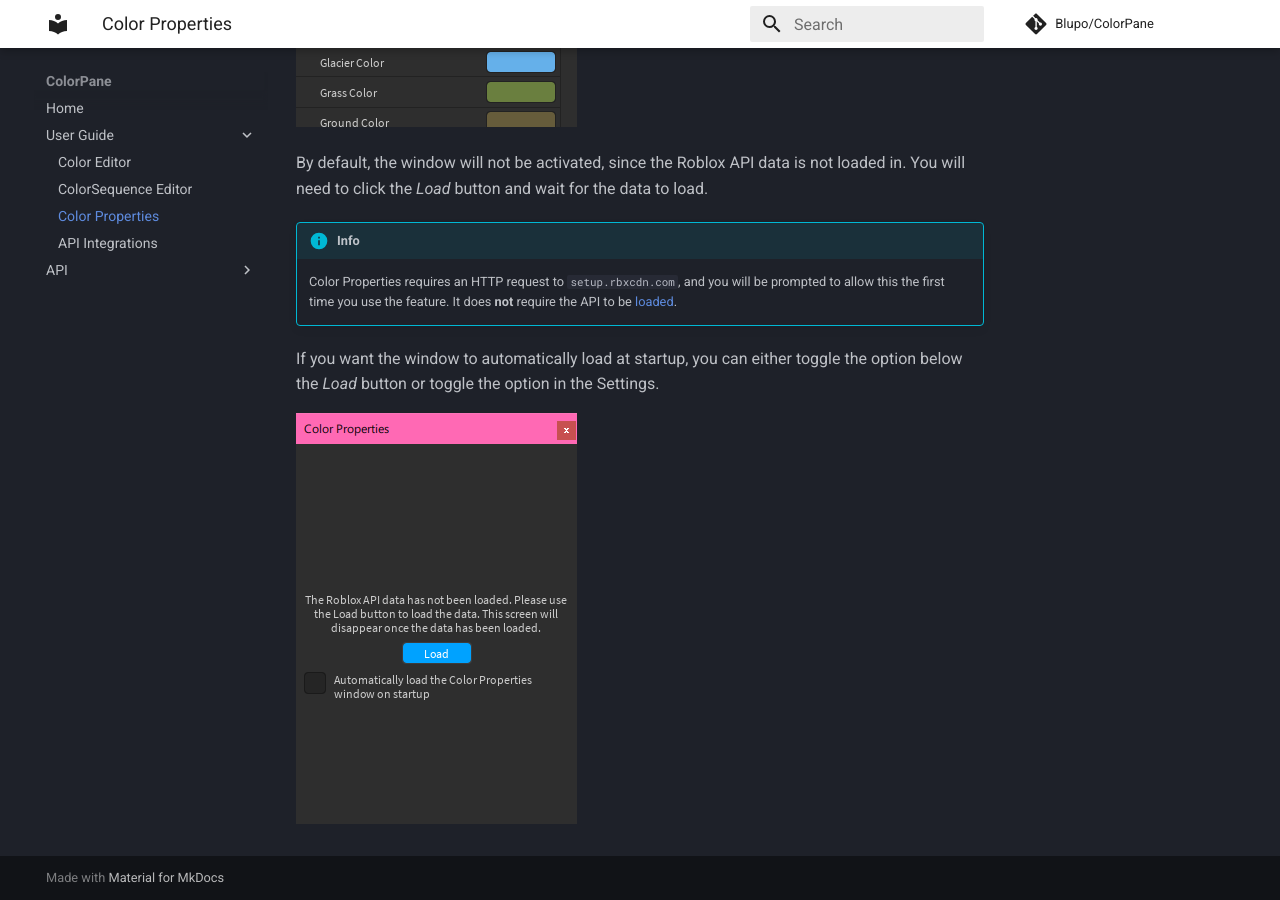
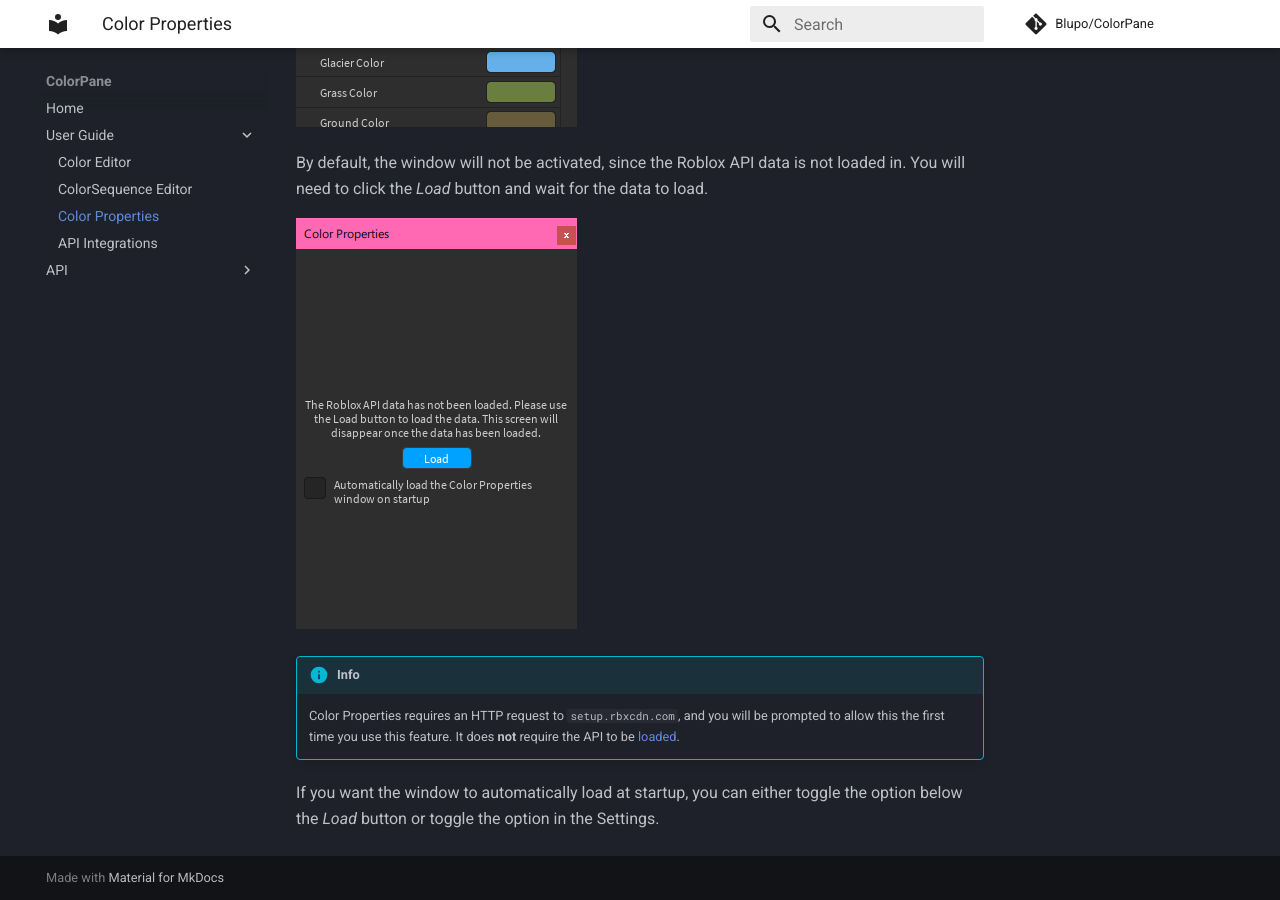
Before and after one commit to Blupo/ColorPane, an MkDocs documentation site: the page built from docs/user-guide/color-properties.md, in a window 1280 px wide and 900 px high, scrolled down 531 px. Built offline with MkDocs 1.6.1 and Material for MkDocs 9.7.7, drawn with Linux system fonts in a browser that asks for light colours; comment, search, counter and statistics services are not loaded.

Commit message:
Last-minute documentation update

```diff
--- a/docs/user-guide/color-properties.md
+++ b/docs/user-guide/color-properties.md
@@ -4,9 +4,9 @@
 
 By default, the window will not be activated, since the Roblox API data is not loaded in. You will need to click the *Load* button and wait for the data to load.
 
+![The unloaded color properties window](../images/color-properties-unloaded.png)
+
 !!! info
-    Color Properties requires an HTTP request to `setup.rbxcdn.com`, and you will be prompted to allow this the first time you use the feature. It does **not** require the API to be [loaded](../api-integrations).
+    Color Properties requires an HTTP request to `setup.rbxcdn.com`, and you will be prompted to allow this the first time you use this feature. It does **not** require the API to be [loaded](../api-integrations).
 
 If you want the window to automatically load at startup, you can either toggle the option below the *Load* button or toggle the option in the Settings.
-
-![The unloaded color properties window](../images/color-properties-unloaded.png)
```
Also changed, not shown: docs/api/usage.md (+2 -1 lines).
